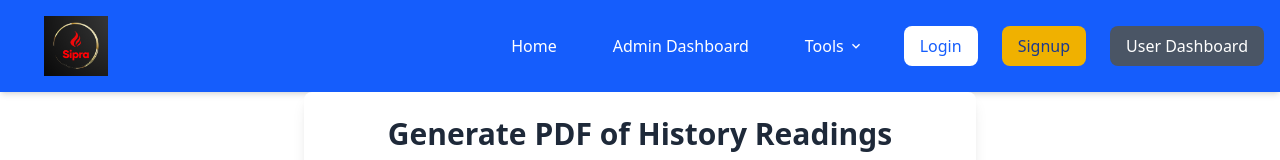
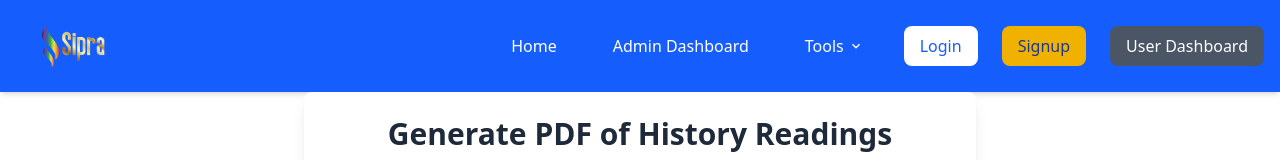
Before and after one commit to Asadullah404/Home-react, a React (Vite) app: page /Genpdf in a window 1280 px wide. Shown: the top 160 px of the page. Built offline with nearby package versions, Linux system fonts and the light colour scheme; no server answers; the database is empty.

Commit message:
Add files via upload

```diff
--- a/src/components/Navbar.jsx
+++ b/src/components/Navbar.jsx
@@ -15,7 +15,7 @@ const Navbar = () => {
           className="flex items-center gap-2 hover:text-gray-200 transition"
         >
           <img
-            src="/vite.PNG" // Replace with your logo path
+            src="/logo.PNG" // Replace with your logo path
             alt="Logo"
             className="h-15 w-30 object-contain"
           />
--- a/src/pages/Genpdf.jsx
+++ b/src/pages/Genpdf.jsx
@@ -38,7 +38,7 @@ const GenPDF = () => {
   const doc = new jsPDF();
   const pageWidth = doc.internal.pageSize.width;
   const pageHeight = doc.internal.pageSize.height;
-  const logo = '/static/logo.PNG'; // Path to your logo
+  const logo = '/logo.PNG'; // Path to your logo
 
   let y = 50; // Starting y-coordinate after logo
 
```
Also changed, not shown: public/vite.png (added).
